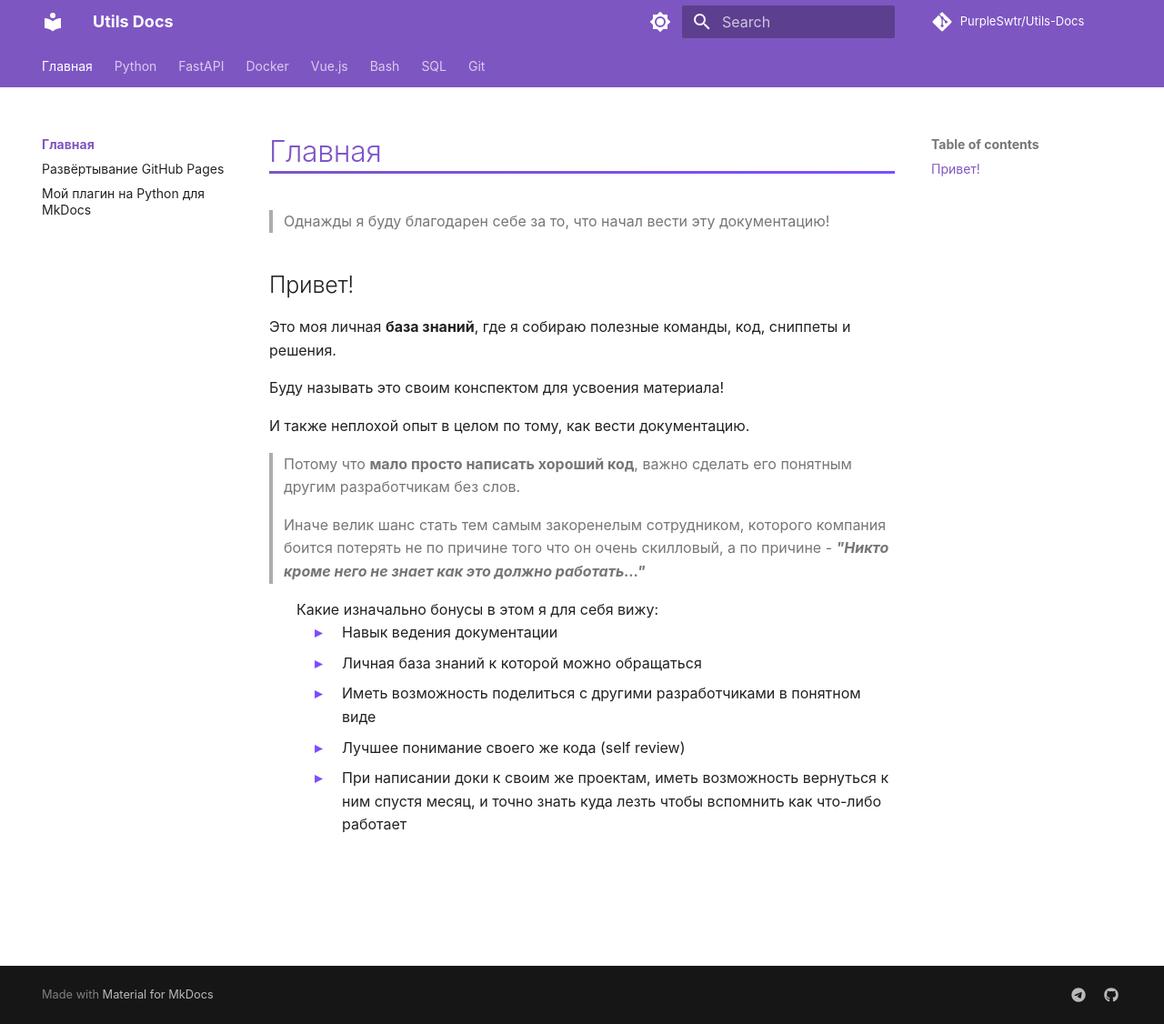
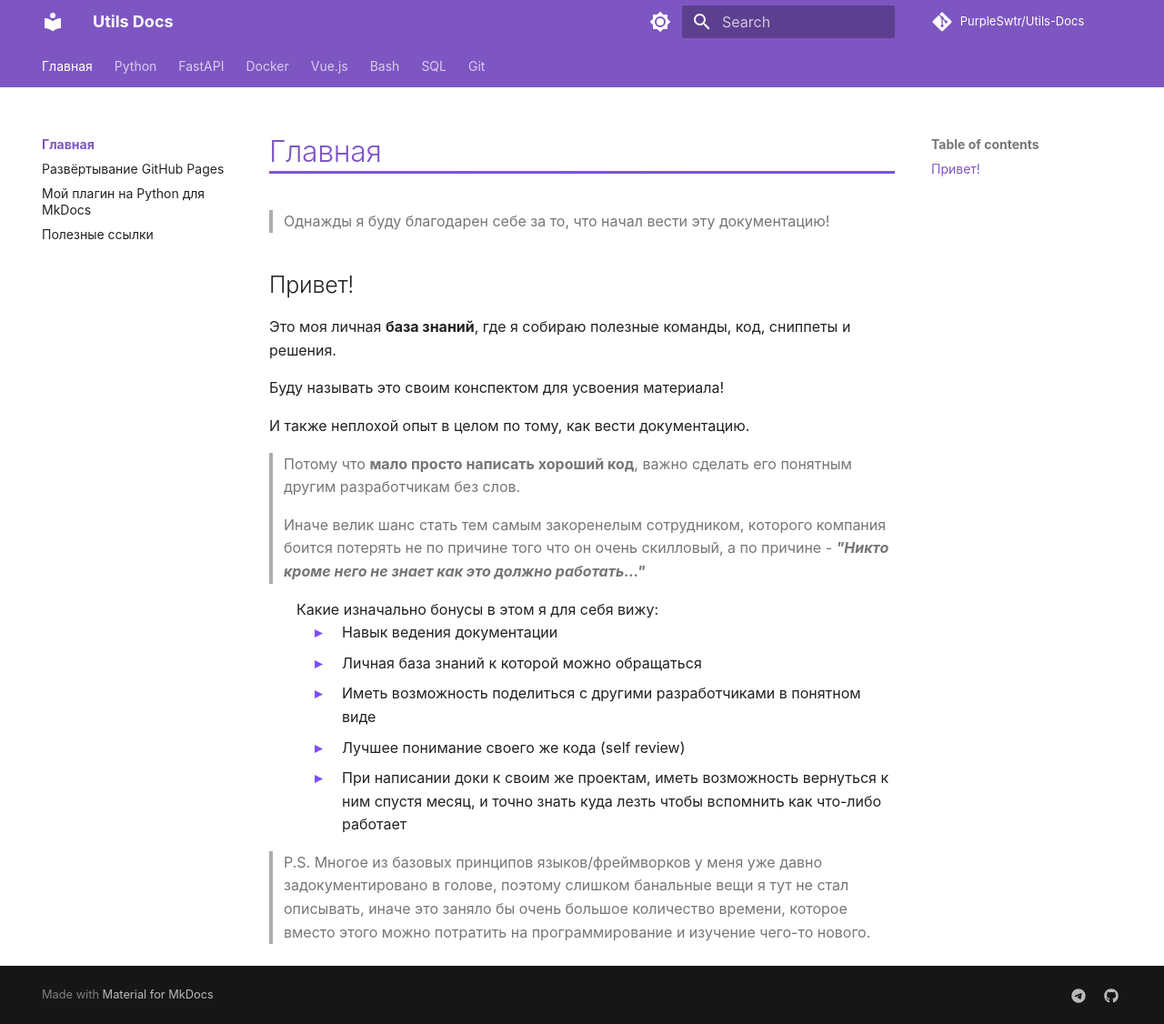
Before and after one commit to PurpleSwtr/Utils-Docs, an MkDocs documentation site: the page built from docs/index.md, in a window 1280 px wide and 1126 px high. Shown: the whole window at 91% size. Built offline with MkDocs 1.6.1 and Material for MkDocs 9.7.7, drawn with Linux system fonts in a browser that asks for light colours; comment, search, counter and statistics services are not loaded.

Commit message:
add links

```diff
--- a/docs/index.md
+++ b/docs/index.md
@@ -19,3 +19,8 @@
 <li>Лучшее понимание своего же кода (self review)</li>
 <li>При написании доки к своим же проектам, иметь возможность вернуться к ним спустя месяц, и точно знать куда лезть чтобы вспомнить как что-либо работает</li>
 </ul>
+
+> P.S.
+> Многое из базовых принципов языков/фреймворков у меня уже давно задокументировано в голове,
+> поэтому слишком банальные вещи я тут не стал описывать,
+> иначе это заняло бы очень большое количество времени, которое вместо этого можно потратить на программирование и изучение чего-то нового.
--- a/mkdocs.yml
+++ b/mkdocs.yml
@@ -3,6 +3,7 @@
     - Главная: index.md
     - Развёртывание GitHub Pages: root/CI.md
     - Мой плагин на Python для MkDocs: root/yml_plugin.md
+    - Полезные ссылки: root/links.md
   - Python:
     - Python: Python/index.md
     - Возможности языка:
```
Also changed, not shown: docs/FastAPI/Pydantic.md (+20 -0 lines), docs/Python/black.md (+11 -0 lines), docs/root/links.md (added, +1 -0 lines).
